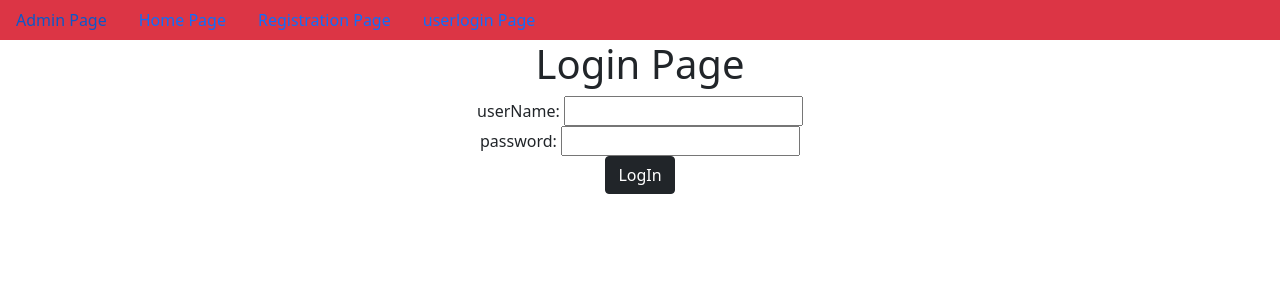
After one commit to harshad893/User_Registraion, a Django app: page /userlogin/ in a window 1280 px wide. The commit adds this page. Shown: the top 300 px of the page. Run offline with Django 3.2, Linux system fonts and the light colour scheme.

Commit message:
first commit

```diff
--- a/app/views.py
+++ b/app/views.py
@@ -1,9 +1,17 @@
 from django.shortcuts import render
-from django.http import HttpResponse
+from django.http import HttpResponse,HttpResponseRedirect
 # Create your views here.
 from app.forms import *
 from django.core.mail import send_mail
+from django.contrib.auth import authenticate,login,logout
+from django.urls import reverse
+from django.contrib.auth.decorators import login_required
+from app.models import *
+
 def home(request):
+    if request.session.get('username'):
+        username=request.session.get('username')
+        return render(request,'home.html',{'username':username})
     return render(request,'home.html')
 
 
@@ -30,3 +38,39 @@ def registration(request):
         return HttpResponse('Registration is done successfully')
 
     return render(request,'registration.html',d)
+
+def userlogin(request):
+    if request.method=='POST':
+        username=request.POST['username']
+        password=request.POST['password']
+        user=authenticate(username=username,password=password)
+        if user and user.is_active:
+            login(request,user)
+            request.session['username']=username
+            return HttpResponseRedirect(reverse('home'))
+
+    return render(request,'userlogin.html')
+
+@login_required
+def user_logout(request):
+    logout(request)
+    return HttpResponseRedirect(reverse('home'))
+
+@login_required
+def profile_details(request):
+    username=request.session.get('username')
+    UD=User.objects.get(username=username)
+    PD=Profile.objects.get(user=UD)
+    d={'UD':UD,'PD':PD}
+    return render(request,'profile_details.html',d)
+
+@login_required
+def change_password(request):
+    if request.method=='POST':
+        username=request.session.get('username')
+        UD=User.objects.get(username=username)
+        password=request.POST['password']
+        UD.set_password(password)
+        UD.save()
+        return HttpResponse('password is changed successfully')
+    return render(request,'change_password.html')
--- a/project21/urls.py
+++ b/project21/urls.py
@@ -22,6 +22,10 @@ urlpatterns = [
     path('admin/', admin.site.urls),
     path('home/',home,name='home'),
     path('registration/',registration,name='registration'),
+    path('userlogin/',userlogin,name='userlogin'),
+    path('user_logout/',user_logout,name='user_logout'),
+    path('profile_details/',profile_details,name='profile_details'),
+    path('change_password/',change_password,name='change_password'),
 
 
 
--- a/templates/dummy.html
+++ b/templates/dummy.html
@@ -17,7 +17,20 @@
             <a href="{% url 'admin:index' %}" class='nav-link'>Admin Page</a>
             <a href="{% url 'home' %}" class='nav-link'>Home Page</a>
             <a href="{% url 'registration' %}" class='nav-link'>Registration Page</a>
-        </nav>
+
+            {% if user.is_authenticated %}
+
+              <a href="{% url 'user_logout' %}" class='nav-link'>user_logout Page</a>
+              <a href="{% url 'profile_details' %}" class='nav-link'>profile_details Page</a>
+              <a href="{% url 'change_password' %}" class='nav-link'>change_password Page</a>
+
+
+
+            {% else %}
+              <a href="{% url 'userlogin' %}" class='nav-link'>userlogin Page</a>
+
+            {% endif %}
+          </nav>
 
 {% block body_block %}
 
--- /dev/null
+++ b/templates/userlogin.html
@@ -0,0 +1,26 @@
+{% extends 'dummy.html' %}
+
+{% block title %}
+    <title>Log in Page</title>
+{% endblock %}
+
+
+
+{% block body_block %}
+<center>
+    <div class="container">
+        <div class='jumbotron jumbotron-fluid'>
+                <h1>Login Page</h1>
+                <form method="POST">
+                    {% csrf_token %}
+                    userName:
+                    <input type="text" name="username" id="username"><br>
+                    password:
+                    <input type="password" name="password" id="password"><br>
+                    <input type="submit" value="LogIn" class='btn btn-dark'>
+
+                </form>
+        </div>
+    </div>
+</center>
+{% endblock %}
```
Also changed, not shown: templates/change_password.html (added, +23 -0 lines), templates/home.html (+9 -0 lines), templates/profile_details.html (added, +22 -0 lines), db.sqlite3.
